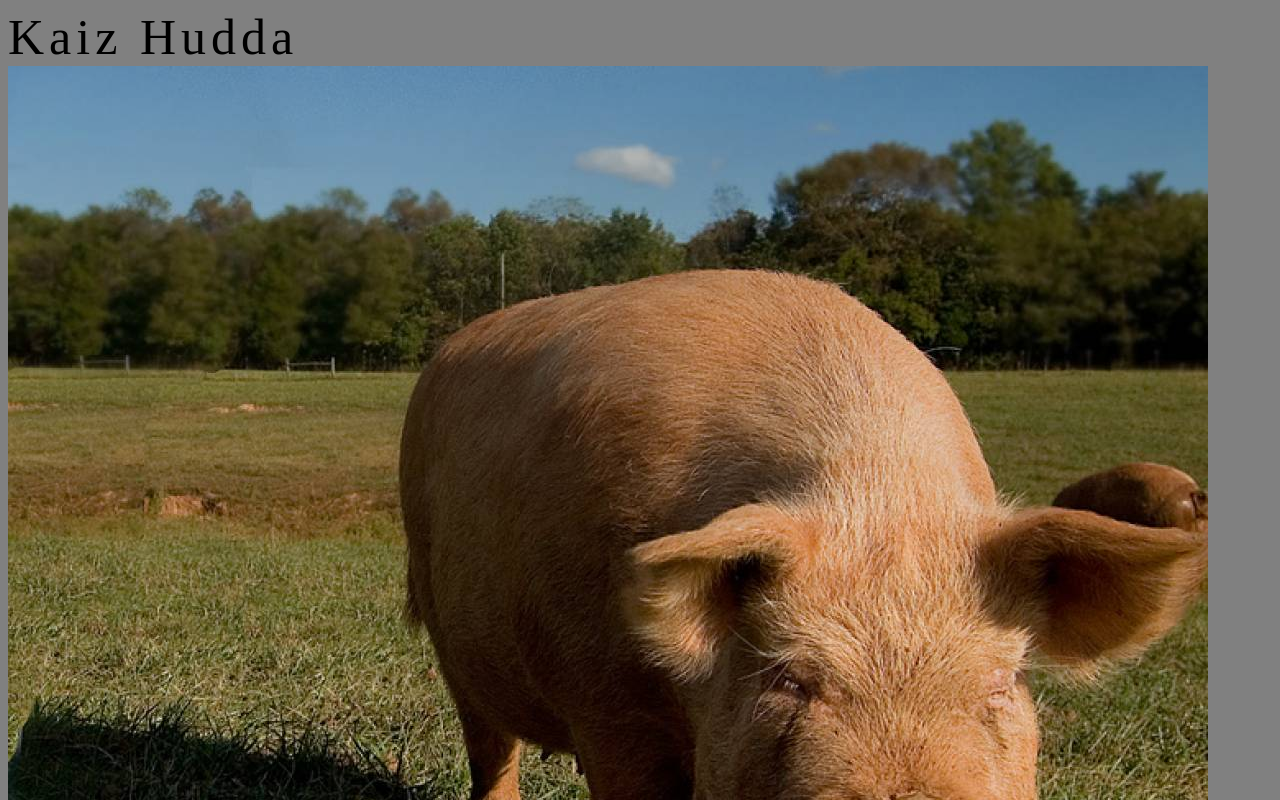
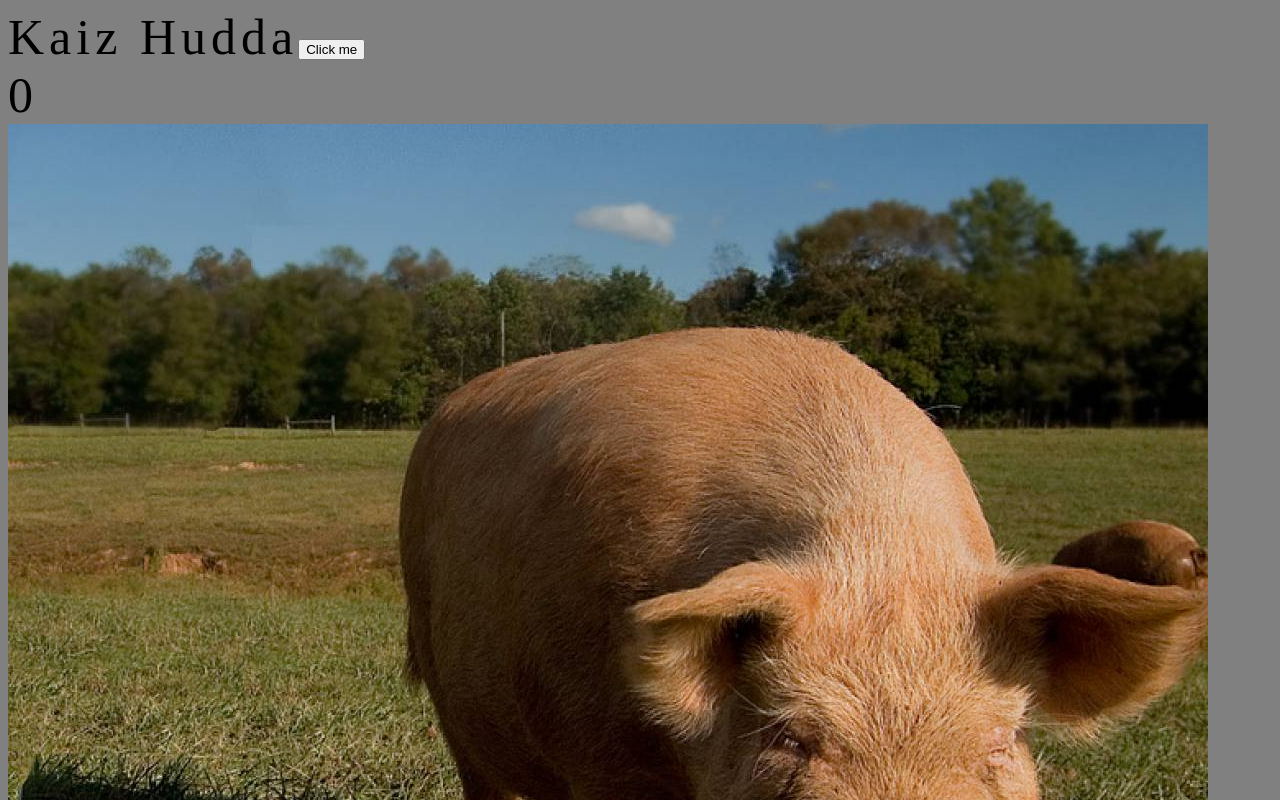
Before and after one commit to kaizhudda/react-redux-webpack-boilerplate, a React app: page / in a window 1280 px wide. Shown: the top 800 px of the page. Built offline with nearby package versions, Linux system fonts and the light colour scheme.

Commit message:
Added App Component

```diff
--- a/src/index.js
+++ b/src/index.js
@@ -1,16 +1,8 @@
 import React from 'react';
 import ReactDOM from 'react-dom';
-import './styles/main.scss';
-import './styles/styles.scss';
-import big from './assets/big.jpg';
-import small from './assets/small.jpg';
+import App from './root/App';
 
 ReactDOM.render(
-  <div className="test">
-    Kaiz Hudda
-    <img src={big} />
-    <img src={small} />
-
-  </div>,
+  <App />,
   document.querySelector('#root')
 );
--- /dev/null
+++ b/src/root/App.js
@@ -0,0 +1,25 @@
+import React, { useState } from 'react';
+import '../styles/main.scss';
+import '../styles/styles.scss';
+import big from '../assets/big.jpg';
+import small from '../assets/small.jpg';
+
+const App = () => {
+  const [count, setCount] = useState(0);
+
+  const onClickButton = () => {
+    setCount(count+1)
+  }
+
+  return (
+    <div className="test">
+      Kaiz Hudda
+      <button onClick={onClickButton}>Click me</button>
+      <div>{count}</div>
+      <img src={big} />
+      <img src={small} />
+    </div>
+  );
+};
+
+export default App;
```
